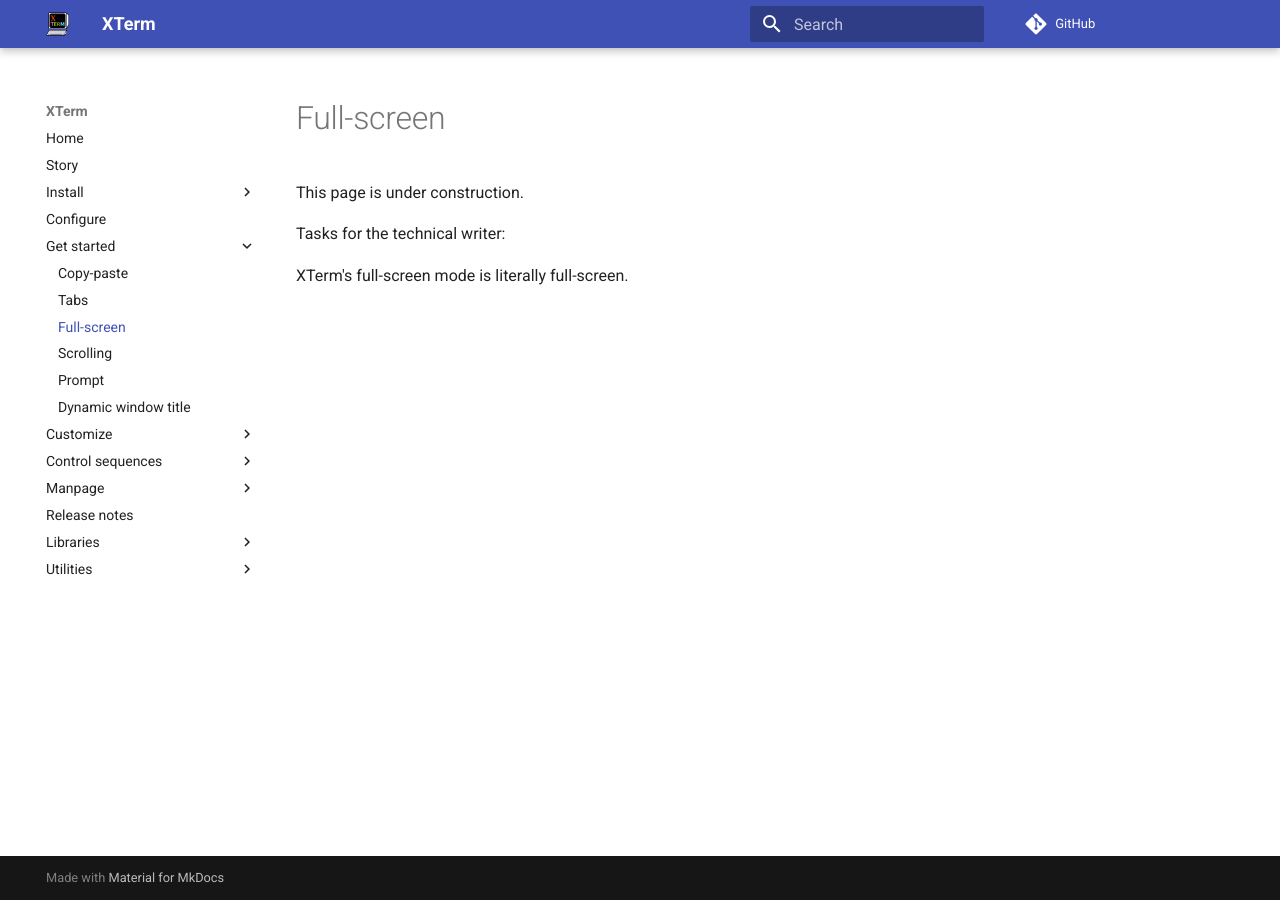
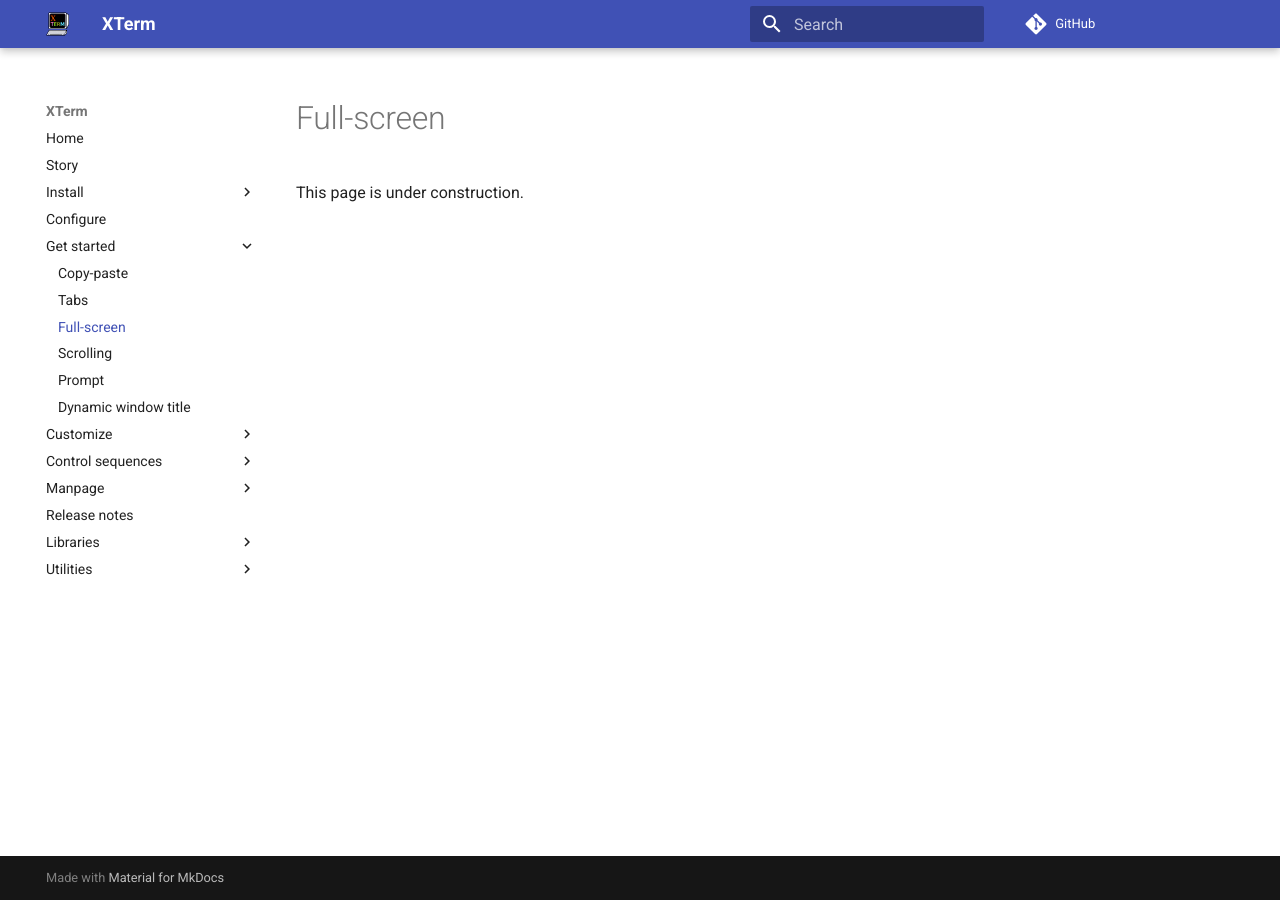
Before and after one commit to xterm-x11/docs, an MkDocs documentation site: the page built from docs/full-screen.md, in a window 1280 px wide. Built offline with MkDocs 1.6.1 and Material for MkDocs 9.7.7, drawn with Linux system fonts in a browser that asks for light colours; comment, search, counter and statistics services are not loaded.

Commit message:
Update full-screen.md

```diff
--- a/docs/full-screen.md
+++ b/docs/full-screen.md
@@ -1,7 +1,3 @@
 # Full-screen
 
 This page is under construction.
-
-Tasks for the technical writer:
-
-XTerm's full-screen mode is literally full-screen.
```
